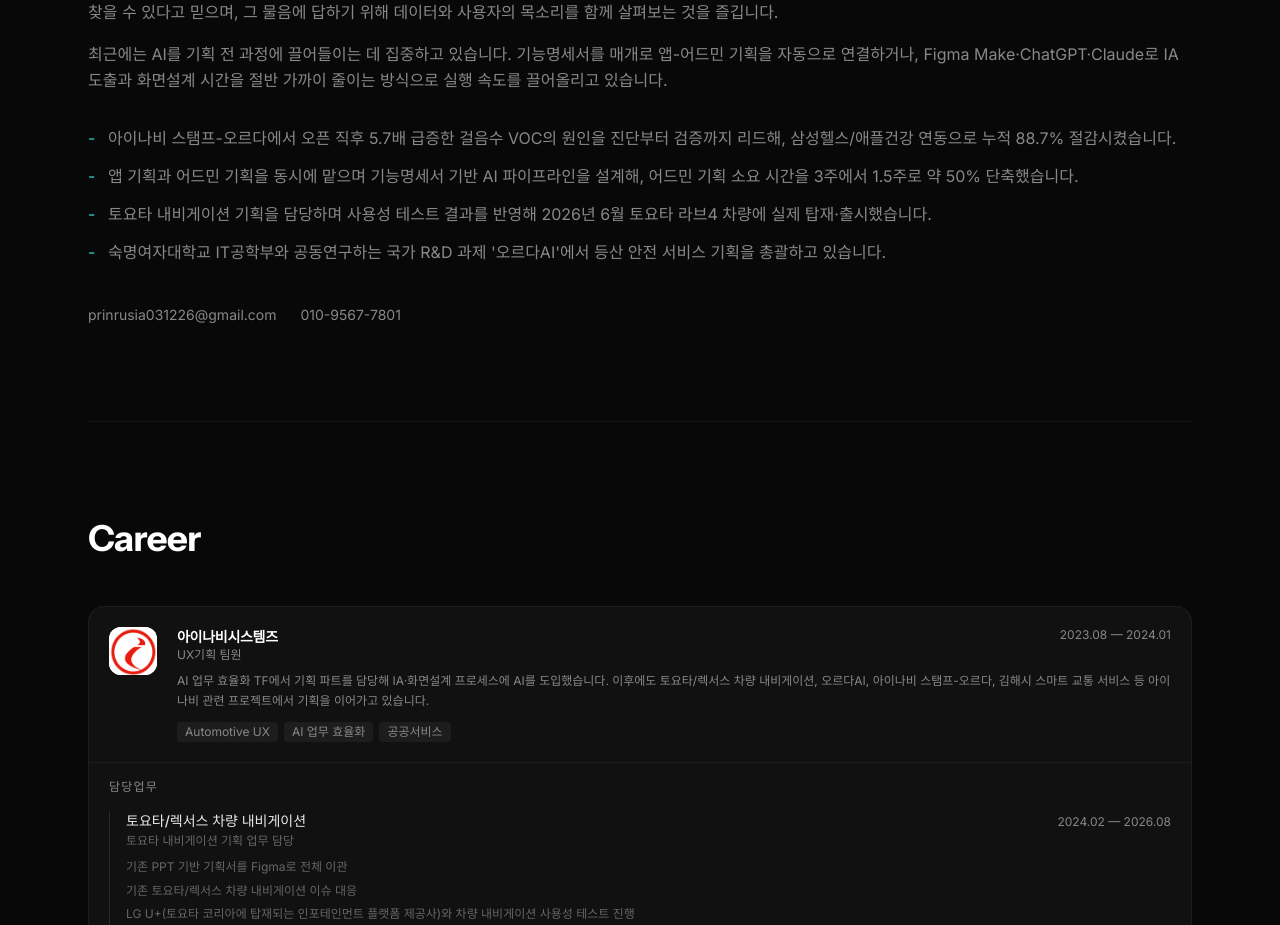
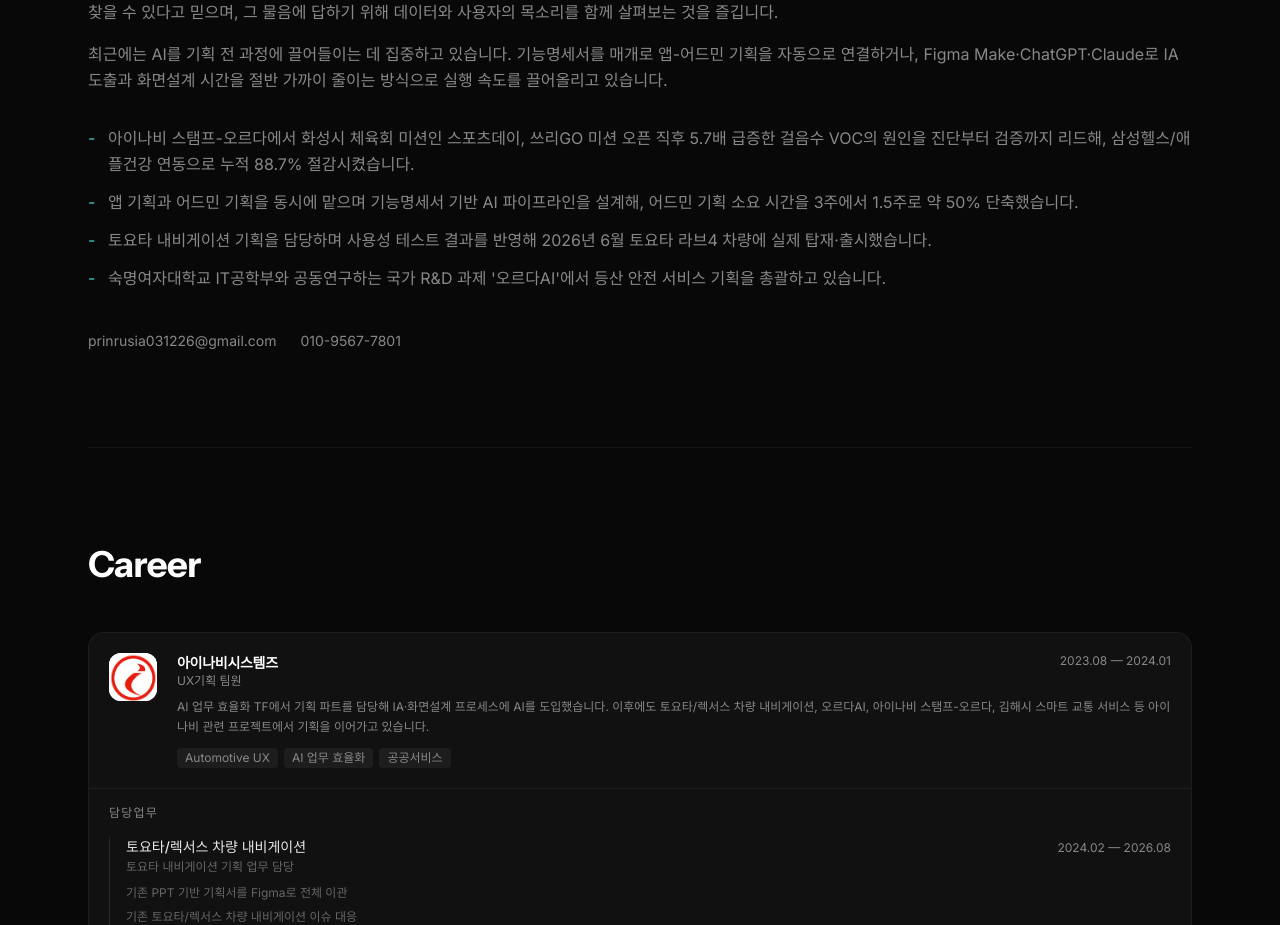
Before and after one commit to jyo-FRONT/all-about-jiho, a React (Vite) app: page / in a window 1280 px wide. Shown: the part 1160-2085 px from the top of the page. Built offline with nearby package versions, Linux system fonts and the light colour scheme; the HTML template or start-up script is replaced by a standard one.

Commit message:
About 하이라이트에 스포츠데이·쓰리GO 미션 정보 추가

```diff
--- a/src/data/about.ts
+++ b/src/data/about.ts
@@ -8,7 +8,7 @@
 ];
 
 export const introHighlights: string[] = [
-  "아이나비 스탬프-오르다에서 오픈 직후 5.7배 급증한 걸음수 VOC의 원인을 진단부터 검증까지 리드해, 삼성헬스/애플건강 연동으로 누적 88.7% 절감시켰습니다.",
+  "아이나비 스탬프-오르다에서 화성시 체육회 미션인 스포츠데이, 쓰리GO 미션 오픈 직후 5.7배 급증한 걸음수 VOC의 원인을 진단부터 검증까지 리드해, 삼성헬스/애플건강 연동으로 누적 88.7% 절감시켰습니다.",
   "앱 기획과 어드민 기획을 동시에 맡으며 기능명세서 기반 AI 파이프라인을 설계해, 어드민 기획 소요 시간을 3주에서 1.5주로 약 50% 단축했습니다.",
   "토요타 내비게이션 기획을 담당하며 사용성 테스트 결과를 반영해 2026년 6월 토요타 라브4 차량에 실제 탑재·출시했습니다.",
   "숙명여자대학교 IT공학부와 공동연구하는 국가 R&D 과제 '오르다AI'에서 등산 안전 서비스 기획을 총괄하고 있습니다.",
```
